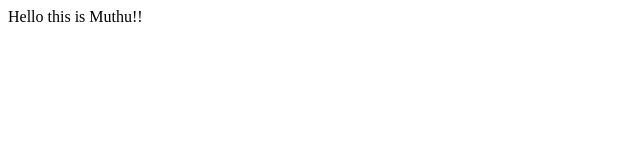
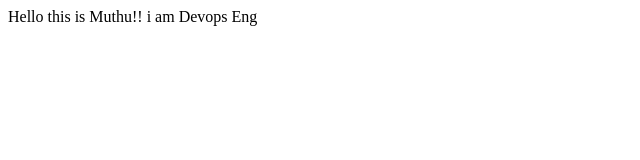
Before and after one commit to vmdmuthu/muthugit, a plain HTML site: page febgit/index.html in a window 1280 px wide. Shown: the whole page, without its empty margins (0-640 px from the left). Drawn offline with Linux system fonts and the light colour scheme.

Commit message:
second line add

```diff
--- a/febgit/index.html
+++ b/febgit/index.html
@@ -1,2 +1,4 @@
 <html>
 	Hello this is Muthu!!
+
+	i am Devops Eng
```
